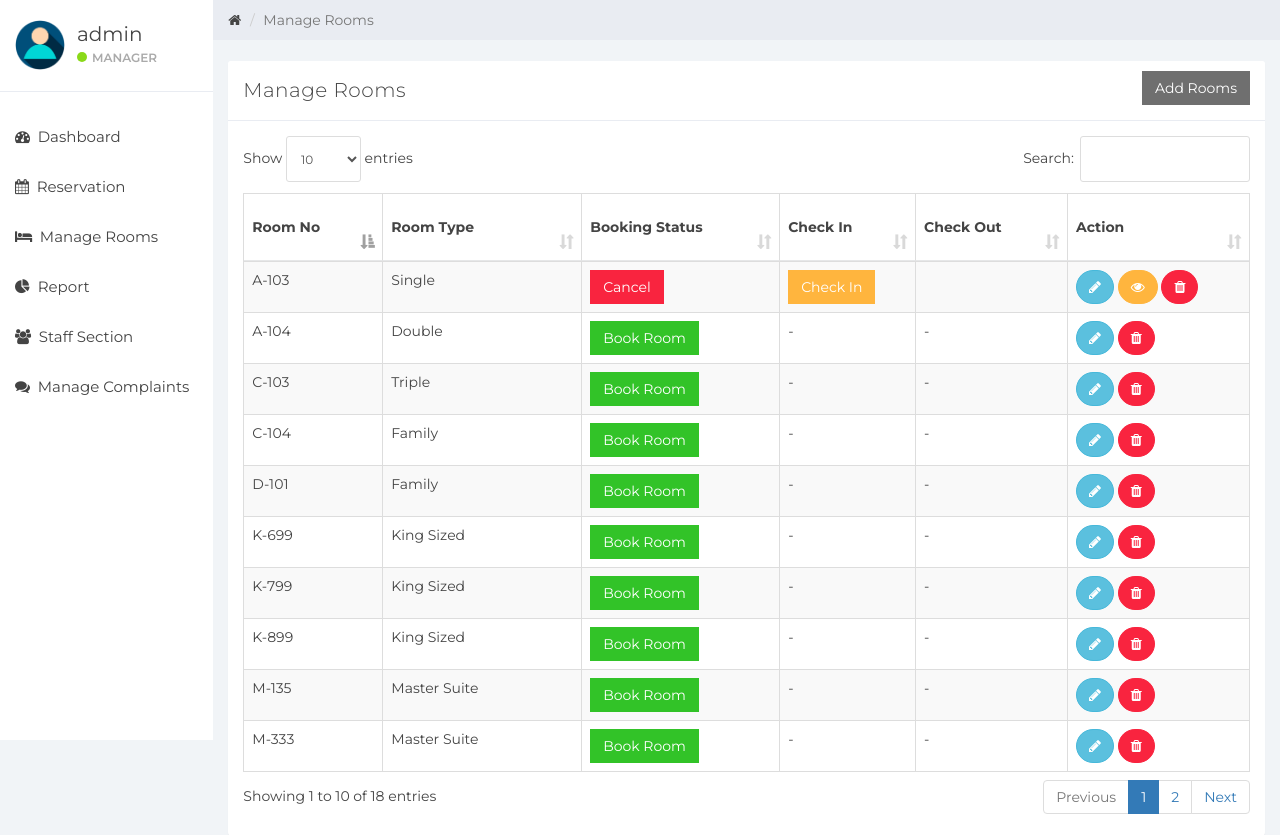
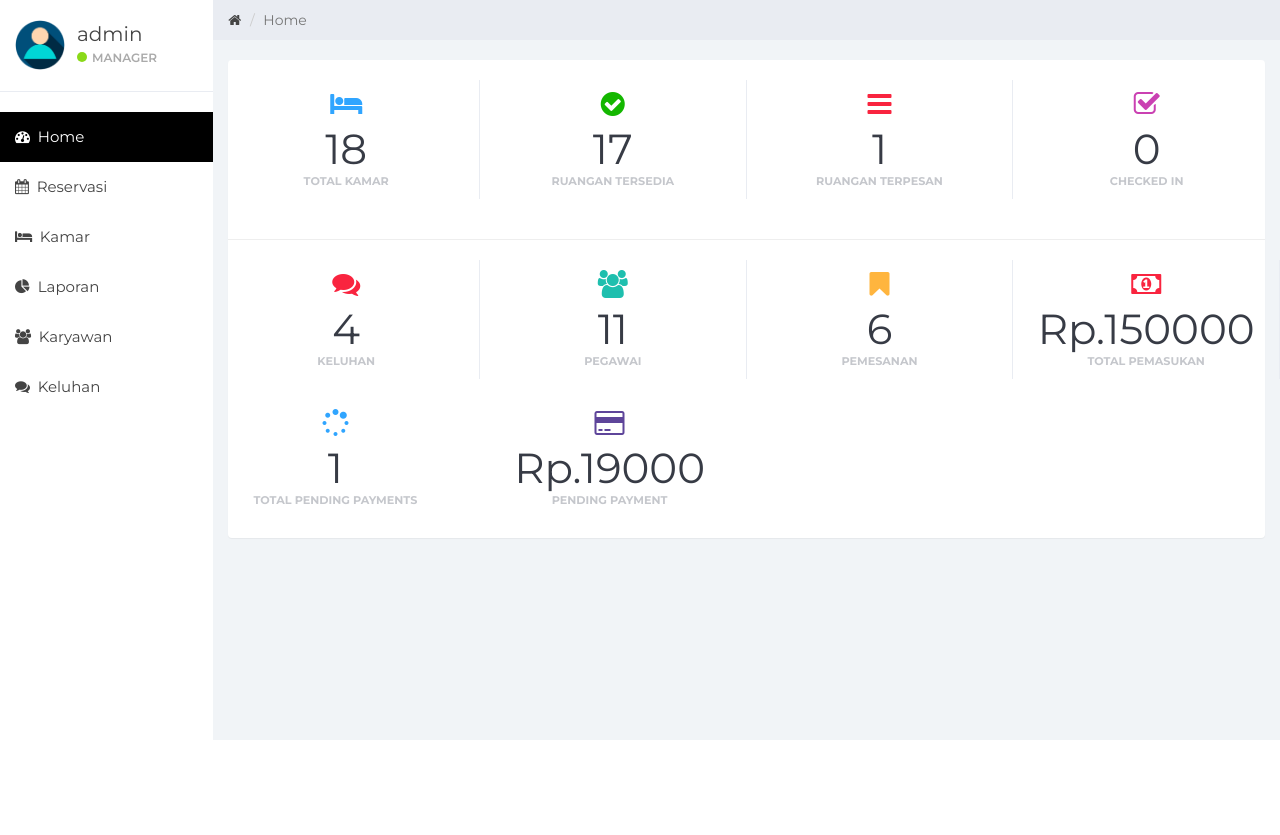
Before and after one commit to Fatur08/Nirwana_Hotel_Manajemen_Website, a PHP site: page /html2pdf/index.php?home in a window 1280 px wide. Shown: the part 60-895 px from the top of the page. After the commit the page ends 800 px from the top, so only its background shows below. Run offline with PHP 8.4, Linux system fonts and the light colour scheme; a user stored in the database is signed in; data comes from the database, SQL or seed files in the repository.

Commit message:
Update 06 Juli 2024

```diff
--- /dev/null
+++ b/home.php
@@ -0,0 +1,120 @@
+
+<body>
+	<div class="col-sm-9 col-sm-offset-3 col-lg-10 col-lg-offset-2 main">
+		<div class="row">
+			<ol class="breadcrumb">
+				<li><a href="#">
+					<em class="fa fa-home"></em>
+				</a></li>
+				<li class="active">Home</li>
+			</ol>
+		</div><!--/.row-->
+
+		<!-- <div class="row">
+			<div class="col-lg-12">
+				<h1 class="page-header">Dashboard</h1>
+			</div>
+		</div>/.row -->
+
+		<br>
+
+		<div class="panel panel-container">
+			<div class="row">
+				<div class="col-xs-6 col-md-3 col-lg-3 no-padding">
+					<div class="panel panel-teal panel-widget border-right">
+						<div class="row no-padding"><em class="fa fa-xl fa-bed color-blue"></em>
+							<div class="large"><?php include 'counters/room-count.php'?></div>
+							<div class="text-muted">Total Kamar</div>
+						</div>
+					</div>
+				</div>
+				<div class="col-xs-6 col-md-3 col-lg-3 no-padding">
+					<div class="panel panel-blue panel-widget border-right">
+						<div class="row no-padding"><em class="fa fa-xl fa-check-circle color-green"></em>
+							<div class="large"><?php include 'counters/avrooms-count.php'?></div>
+							<div class="text-muted">Ruangan Tersedia</div>
+						</div>
+					</div>
+				</div>
+				<div class="col-xs-6 col-md-3 col-lg-3 no-padding">
+					<div class="panel panel-teal panel-widget border-right">
+						<div class="row no-padding"><em class="fa fa-xl fa-reorder color-red"></em>
+							<div class="large"><?php include 'counters/bookedroom-count.php'?></div>
+							<div class="text-muted">Ruangan Terpesan</div>
+						</div>
+					</div>
+				</div>
+				<div class="col-xs-6 col-md-3 col-lg-3 no-padding">
+					<div class="panel panel-red panel-widget ">
+						<div class="row no-padding"><em class="fa fa-xl fa-check-square-o color-magg"></em>
+							<div class="large"><?php include 'counters/checkedin-count.php'?></div>
+							<div class="text-muted">Checked In</div>
+						</div>
+					</div>
+				</div>
+			</div><!--/.row-->
+
+			<hr>
+
+			<div class="row">
+				<div class="col-xs-6 col-md-3 col-lg-3 no-padding">
+					<div class="panel panel-blue panel-widget border-right">
+						<div class="row no-padding"><em class="fa fa-xl fa-comments color-red"></em>
+							<div class="large"><?php include 'counters/complaints-count.php'?></div>
+							<div class="text-muted">Keluhan</div>
+						</div>
+					</div>
+				</div>
+				<div class="col-xs-6 col-md-3 col-lg-3 no-padding">
+					<div class="panel panel-orange panel-widget border-right">
+						<div class="row no-padding"><em class="fa fa-xl fa-users color-teal"></em>
+							<div class="large"><?php include 'counters/staff-count.php'?></div>
+							<div class="text-muted">Pegawai</div>
+						</div>
+					</div>
+				</div>
+				<div class="col-xs-6 col-md-3 col-lg-3 no-padding">
+					<div class="panel panel-orange panel-widget border-right">
+						<div class="row no-padding"><em class="fa fa-xl fa-bookmark color-orange"></em>
+							<div class="large"><?php include 'counters/reserve-count.php'?></div>
+							<div class="text-muted">Pemesanan</div>
+						</div>
+					</div>
+				</div>
+				<div class="col-xs-6 col-md-3 col-lg-3 no-padding">
+					<div class="panel panel-red panel-widget border-right">
+						<div class="row no-padding"><em class="fa fa-xl fa-money color-red"></em>
+						<div class="large">Rp.<?php include 'counters/income-count.php'?></div>
+						<div class="text-muted">Total Pemasukan</div>
+					</div>
+				</div>
+			</div><!--/.row-->
+
+			<hr>
+
+			<div class="row">
+				<div class="col-xs-6 col-md-2 col-lg-3 no-padding">
+					<div class="panel panel-red panel-widget ">
+						<div class="row no-padding"><em class="fa fa-xl fa-spinner color-blue"></em>
+							<div class="large"><?php include 'counters/pendingpay-count.php'?></div>
+							<div class="text-muted">Total Pending Payments</div>
+						</div>
+					</div>
+				</div>
+				<div class="col-xs-6 col-md-2 col-lg-3 no-padding">
+					<div class="panel panel-orange panel-widget ">
+						<div class="row no-padding"><em class="fa fa-xl fa-credit-card color-purp"></em>
+							<div class="large">Rp.<?php include 'counters/pendingpayment.php'?></div>
+							<div class="text-muted">Pending Payment</div>
+						</div>
+					</div>
+				</div>
+			</div><!--/.row-->
+		</div>
+
+	</div>	<!--/.main-->
+
+
+
+</body>
+</html>
--- a/index.php
+++ b/index.php
@@ -13,26 +13,26 @@ include_once "header.php";
 include_once "sidebar.php";
 
 
-if (isset($_GET['room_mang'])){
-    include_once "room_mang.php";
+if (isset($_GET['kamar'])){
+    include_once "kamar.php";
 }
-elseif (isset($_GET['dashboard'])){
-    include_once "dashboard.php";
+elseif (isset($_GET['home'])){
+    include_once "home.php";
 }
-elseif (isset($_GET['reservation'])){
-    include_once "reservation.php";
+elseif (isset($_GET['reservasi'])){
+    include_once "reservasi.php";
 }
-elseif (isset($_GET['staff_mang'])){
-    include_once "staff_mang.php";
+elseif (isset($_GET['karyawan'])){
+    include_once "karyawan.php";
 }
 elseif (isset($_GET['add_emp'])){
     include_once "add_emp.php";
 }
-elseif (isset($_GET['complain'])){
-    include_once "complain.php";
+elseif (isset($_GET['keluhan'])){
+    include_once "keluhan.php";
 }
-elseif (isset($_GET['report_manage'])){
-    include_once "report_manage.php";
+elseif (isset($_GET['laporan'])){
+    include_once "laporan.php";
 }
 elseif (isset($_GET['statistics'])){
     include_once "statistics.php";
--- a/sidebar.php
+++ b/sidebar.php
@@ -13,82 +13,82 @@
     <div class="divider"></div>
     <ul class="nav menu">
     <?php
-        if (isset($_GET['dashboard'])){ ?>
+        if (isset($_GET['home'])){ ?>
             <li class="active">
-                <a href="index.php?dashboard"><em class="fa fa-dashboard">&nbsp;</em>
-                    Dashboard
+                <a href="index.php?home"><em class="fa fa-dashboard">&nbsp;</em>
+                    Home
                 </a>
             </li>
         <?php } else{?>
             <li>
-                <a href="index.php?dashboard"><em class="fa fa-dashboard">&nbsp;</em>
-                    Dashboard
+                <a href="index.php?home"><em class="fa fa-dashboard">&nbsp;</em>
+                    Home
                 </a>
             </li>
         <?php }
-        if (isset($_GET['reservation'])){ ?>
+        if (isset($_GET['reservasi'])){ ?>
             <li class="active">
-            <a href="index.php?reservation"><em class="fa fa-calendar">&nbsp;</em>
-                    Reservation
+            <a href="index.php?reservasi"><em class="fa fa-calendar">&nbsp;</em>
+                    Reservasi
                 </a>
             </li>
         <?php } else{?>
             <li>
-            <a href="index.php?reservation"><em class="fa fa-calendar">&nbsp;</em>
-                    Reservation
+            <a href="index.php?reservasi"><em class="fa fa-calendar">&nbsp;</em>
+                    Reservasi
                 </a>
             </li>
         <?php }
-        if (isset($_GET['room_mang'])){ ?>
+        if (isset($_GET['kamar'])){ ?>
             <li class="active">
-                <a href="index.php?room_mang"><em class="fa fa-bed">&nbsp;</em>
-                    Manage Rooms
+                <a href="index.php?kamar"><em class="fa fa-bed">&nbsp;</em>
+                    Kamar
                 </a>
             </li>
         <?php } else{?>
             <li>
-            <a href="index.php?room_mang"><em class="fa fa-bed">&nbsp;</em>
-                    Manage Rooms
+            <a href="index.php?kamar"><em class="fa fa-bed">&nbsp;</em>
+                    Kamar
                 </a>
             </li>
         <?php }
-        if (isset($_GET['report_manage'])){ ?>
+        if (isset($_GET['laporan'])){ ?>
             <li class="active">
-                <a href="index.php?report_manage"><em class="fa fa-pie-chart">&nbsp;</em>
-                    Report
+                <a href="index.php?laporan"><em class="fa fa-pie-chart">&nbsp;</em>
+                    Laporan
                 </a>
             </li>
         <?php } else{?>
             <li>
-            <a href="index.php?report_manage"><em class="fa fa-pie-chart">&nbsp;</em>
-                    Report
+            <a href="index.php?laporan"><em class="fa fa-pie-chart">&nbsp;</em>
+                    Laporan
                 </a>
             </li>
 
         <?php }
-        if (isset($_GET['staff_mang'])){ ?>
+        if (isset($_GET['karyawan'])){ ?>
             <li class="active">
-                <a href="index.php?staff_mang"><em class="fa fa-users">&nbsp;</em>
-                    Staff Section
+                <a href="index.php?karyawan"><em class="fa fa-users">&nbsp;</em>
+                    Karyawan
                 </a>
             </li>
         <?php } else{?>
             <li>
-                <a href="index.php?staff_mang"><em class="fa fa-users">&nbsp;</em>
-                    Staff Section
+                <a href="index.php?karyawan"><em class="fa fa-users">&nbsp;</em>
+                    Karyawan
                 </a>
             </li>
         <?php }
-        if (isset($_GET['complain'])){ ?>
+        if (isset($_GET['keluhan'])){ ?>
             <li class="active">
-                <a href="index.php?complain"><em class="fa fa-comments">&nbsp;</em>
-                    Manage Complaints
+                <a href="index.php?keluhan"><em class="fa fa-comments">&nbsp;</em>
+                    Keluhan
                 </a>
             </li>
         <?php } else{?>
             <li>
-                <a href="index.php?complain"><em class="fa fa-comments">&nbsp;</em>
-                    Manage Complaints
+                <a href="index.php?keluhan"><em class="fa fa-comments">&nbsp;</em>
+                    Keluhan
                 </a>
             </li>
         <?php }
```
Also changed, not shown: dashboard.php (deleted, +0 -129 lines), kamar.php (renamed from room_mang.php), karyawan.php (renamed from staff_mang.php), keluhan.php (renamed from complain.php), laporan.php (renamed from report_manage.php), reservasi.php (renamed from reservation.php).
